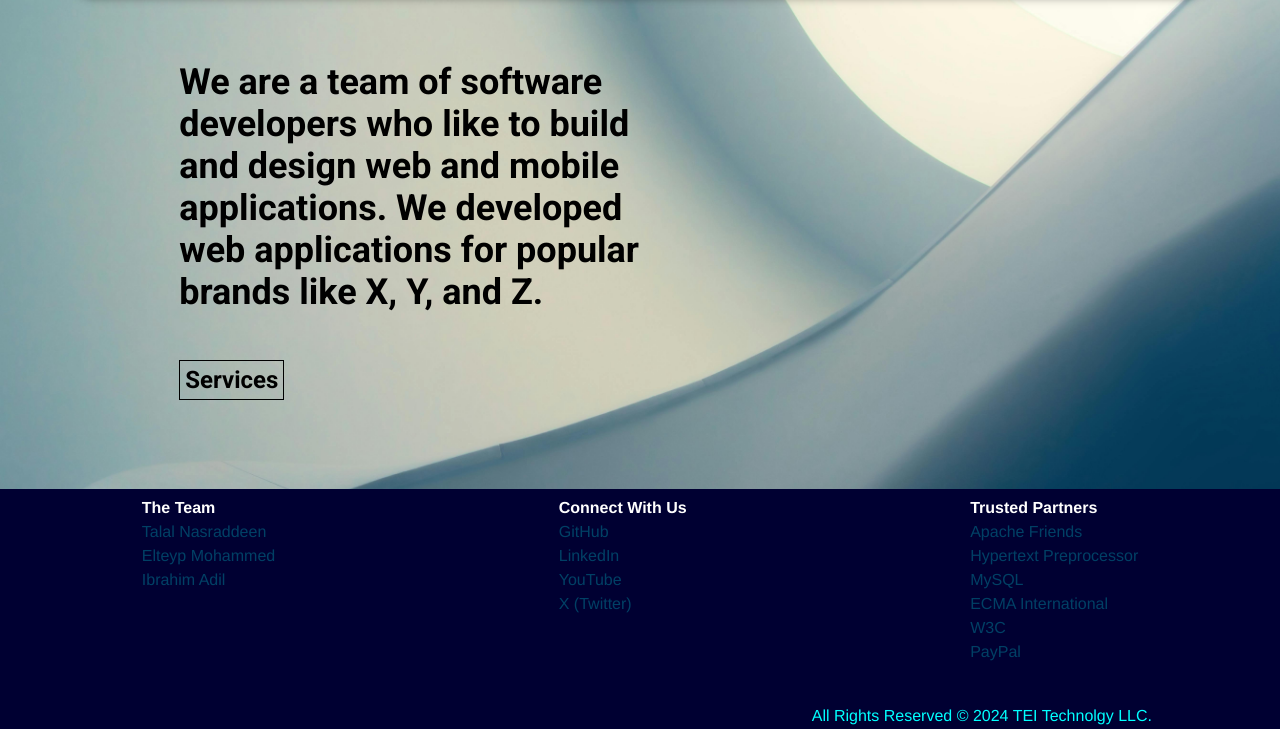
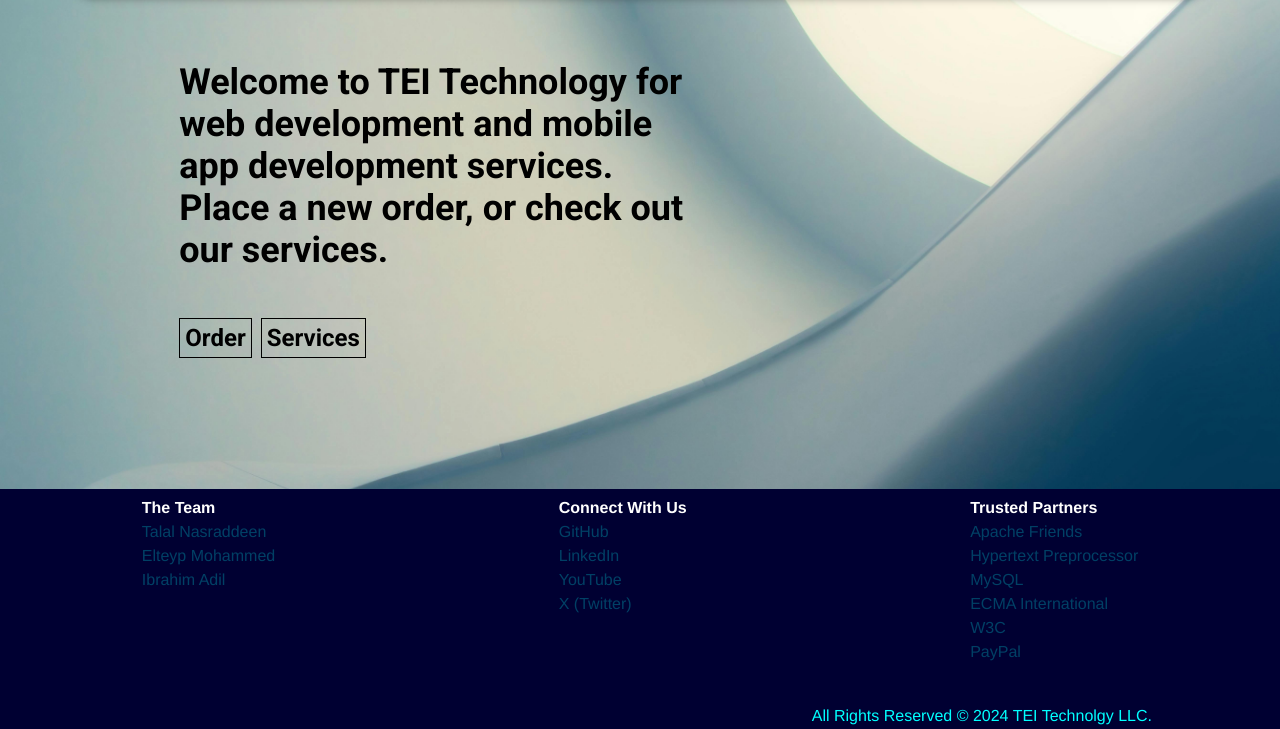
Before and after one commit to ib-bib/web-proj, a PHP site: page /index.php in a window 1280 px wide. Shown: the part 71-800 px from the top of the page. Run offline with PHP 8.4, Linux system fonts and the light colour scheme.

Commit message:
final push

```diff
--- a/includes/header.inc.php
+++ b/includes/header.inc.php
@@ -1,21 +1,11 @@
 <nav id="navbar">
     <div>
-    <span><a id="<?php echo ($current_page=='index') ? 'current-link' : ''; ?>">Home</a></span>
-    <span class="not-current-span">|</span>
-    <span class="not-current-span"
-        ><a id="<?php echo ($current_page=='about') ? 'current-link' : ''; ?>" class="not-current-link" href="./about.php">About Us</a></span
-    >
-    <span class="not-current-span"
-        ><a id="<?php echo ($current_page=='services') ? 'current-link' : ''; ?>" class="not-current-link" href="./services.php">Services</a></span
-    >
-    <span class="not-current-span"
-        ><a id="<?php echo ($current_page=='pricing') ? 'current-link' : ''; ?>" class="not-current-link" href="./pricing.php">Pricing</a></span
-    >
-    <span class="not-current-span"
-        ><a id="<?php echo ($current_page=='order') ? 'current-link' : ''; ?>" class="not-current-link" href="./order.php">Order</a></span
-    >
-    <span class="not-current-span"
-        ><a id="<?php echo ($current_page=='contact') ? 'current-link' : ''; ?>" class="not-current-link" href="./contact.php">Contact Us</a></span
-    >
+        <span class="not-current-span"><a id="<?php echo ($current_page == 'index') ? 'current-link' : ''; ?>" class="not-current-link" href="./index.php">Home</a></span>
+        <span class="not-current-span">|</span>
+        <span class="not-current-span"><a id="<?php echo ($current_page == 'about') ? 'current-link' : ''; ?>" class="not-current-link" href="./about.php">About Us</a></span>
+        <span class="not-current-span"><a id="<?php echo ($current_page == 'services') ? 'current-link' : ''; ?>" class="not-current-link" href="./services.php">Services</a></span>
+        <span class="not-current-span"><a id="<?php echo ($current_page == 'pricing') ? 'current-link' : ''; ?>" class="not-current-link" href="./pricing.php">Pricing</a></span>
+        <span class="not-current-span"><a id="<?php echo ($current_page == 'order') ? 'current-link' : ''; ?>" class="not-current-link" href="./order.php">Order</a></span>
+        <span class="not-current-span"><a id="<?php echo ($current_page == 'contact') ? 'current-link' : ''; ?>" class="not-current-link" href="./contact.php">Contact Us</a></span>
     </div>
 </nav>
--- a/index.php
+++ b/index.php
@@ -1,8 +1,9 @@
 <!DOCTYPE html>
 <!--
-Done By Elteyp
+Author:  Ibrahim
 -->
 <html lang="en">
+
 <head>
   <meta charset="UTF-8" />
   <meta name="viewport" content="width=device-width, initial-scale=1.0" />
@@ -34,21 +35,24 @@ Done By Elteyp
       color: black;
       border: 1px solid black;
     }
-
   </style>
 </head>
+
 <body>
-    <?php $current_page = 'index'; include('includes/header.inc.php'); ?>
+  <?php $current_page = 'index';
+  include('includes/header.inc.php'); ?>
   <main class="home-main">
     <div class="intro">
-            We are a team of software developers who like to build and design
-            web and mobile applications. We developed web applications for popular
-            brands like X, Y, and Z.
+      Welcome to TEI Technology for web development and mobile app development services.
+      <br>
+      Place a new order, or check out our services.
       <br><br>
-            <a class="btn-services" href="/services.php">Services</a>
+      <a class="btn-services" href="./order.php">Order</a>
+      <a class="btn-services" href="./services.php">Services</a>
     </div>
   </main>
   <?php include('includes/footer.inc.php'); ?>
   <script src="./assets/js/script.js"></script>
 </body>
+
 </html>
--- a/order.php
+++ b/order.php
@@ -1,6 +1,6 @@
 <?php
 /*
-Done By Ibrahim
+Author:  Ibrahim
 */
 session_start();
 include_once(__DIR__ . "/controllers/OrderController.php");
@@ -73,7 +73,8 @@ if ($_SERVER['REQUEST_METHOD'] === 'POST') {
 </head>
 
 <body>
-    <?php $current_page = 'order'; include('includes/header.inc.php'); ?>
+    <?php $current_page = 'order';
+    include('includes/header.inc.php'); ?>
     <main id='order-main'>
         <div class="new-order-card">
             <h2>Place A New Order</h2>
--- a/pricing.php
+++ b/pricing.php
@@ -1,6 +1,6 @@
 <?php
 /*
-Done By Elteyp
+Author:  Elteyp
 */
 include_once(__DIR__ . "/controllers/ServiceController.php");
 $serviceController = new ServiceController();
@@ -17,7 +17,8 @@ $pricingInfo = $serviceController->getPricingInfo();
 </head>
 
 <body>
-    <?php $current_page = 'pricing'; include('includes/header.inc.php'); ?>
+    <?php $current_page = 'pricing';
+    include('includes/header.inc.php'); ?>
     <div class="service-pricing">
         <?php foreach ($pricingInfo as $service) : ?>
             <h1 class="service-pricing-heading"><?php echo $service['name']; ?></h1>
--- a/services.php
+++ b/services.php
@@ -1,6 +1,6 @@
 <?php
 /*
-Done By Talal
+Author:  Talal
 */
 include_once(__DIR__ . "/controllers/ServiceController.php");
 
@@ -21,7 +21,8 @@ $servicesInfo = $controller->getServicesInfo();
 </head>
 
 <body>
-    <?php $current_page = 'services'; include('includes/header.inc.php'); ?>
+    <?php $current_page = 'services';
+    include('includes/header.inc.php'); ?>
     <?php foreach ($servicesInfo as $service) : ?>
         <section class="service-section" data-service-id="<?php echo $service['id']; ?>">
             <div class="service-container">
```
Also changed, not shown: about.php (+9 -4 lines), contact.php (+6 -3 lines). Lines whose indentation alone changed are shown as unchanged.
